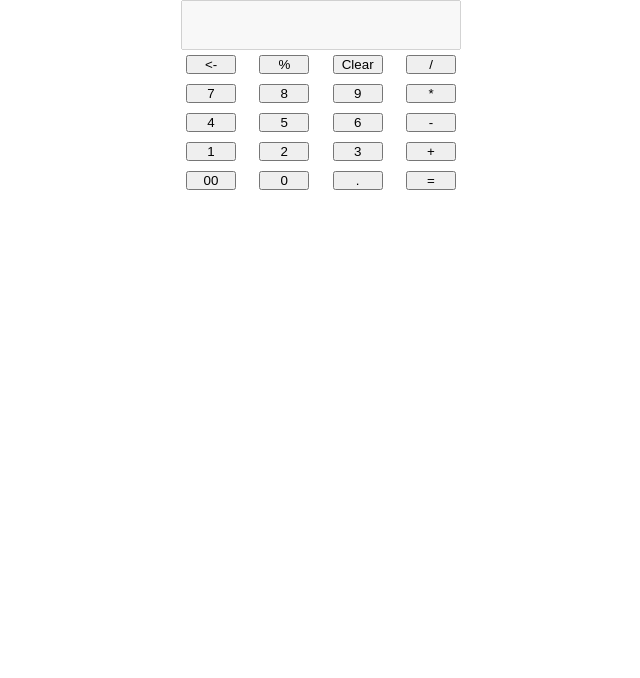
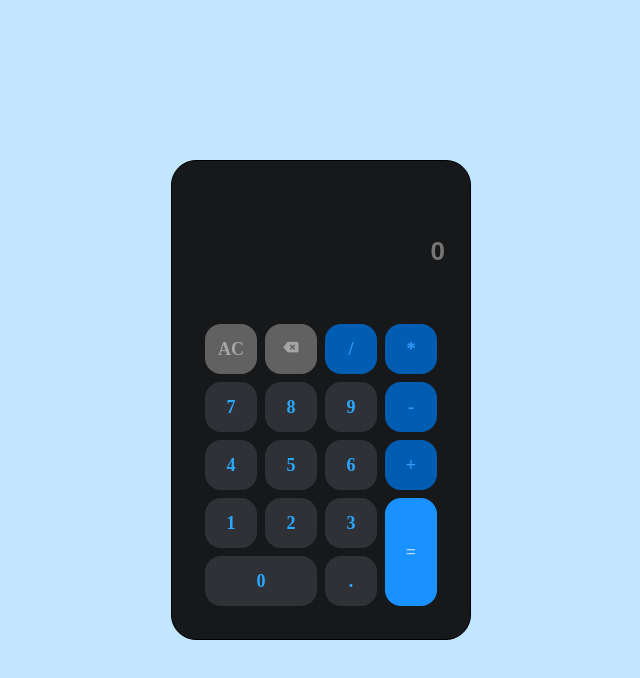
Before and after one commit to virajpate001/Calculator, a plain HTML site: page index.html in a window 1280 px wide. Shown: the whole page, without its empty margins (319-959 px from the left). Drawn offline with nearby package versions, Linux system fonts and the light colour scheme.

Commit message:
calculator

```diff
--- a/index.html
+++ b/index.html
@@ -1,54 +1,66 @@
 <!DOCTYPE html>
 <html lang="en">
+
 <head>
     <meta charset="UTF-8">
     <meta name="viewport" content="width=device-width, initial-scale=1.0">
     <title>Calculator</title>
     <link rel="stylesheet" href="style.css">
+    <link href='https://unpkg.com/boxicons@2.1.4/css/boxicons.min.css' rel='stylesheet'>
+
 </head>
+
 <body>
-  <div class="calculator">
-    <div class="innervalue">
-        <input id="fresult" class="display-box" type="text"  disabled>
+    <div id="calculate">
+        <div class="calInner">
+            <div class="innerValue">
+                <input id="resultArea" class="display-box" type="text" placeholder="0" value="" disabled>
+            </div>
+
+            <div class="innerButtons">
+                <table>
+                    <tbody>
+                        <tr>
+                            <td class="bg-light" onclick="clearScreen()">AC</td>
+                            <td class="bg-light" onclick="backspace()"><i class='bx bxs-tag-x'></i></td>
+                            <td class="primaricolor" onclick="display('/')">/</td>
+                            <td class="primaricolor" onclick="display('*')">*</td>
+                        </tr>
+                        <tr>
+                            <td class="bgbtn" onclick="display('7')">7</td>
+                            <td class="bgbtn" onclick="display('8')">8</td>
+                            <td class="bgbtn" onclick="display('9')">9</td>
+                            <td class="primaricolor" onclick="display('-')">-</td>
+                        </tr>
+                        <tr>
+                            <td class="bgbtn" onclick="display('4')">4</td>
+                            <td class="bgbtn" onclick="display('5')">5</td>
+                            <td class="bgbtn" onclick="display('6')">6</td>
+                            <td class="primaricolor" onclick="display('+')">+</td>
+                        </tr>
+                        <tr>
+                            <td class="bgbtn" onclick="display('1')">1</td>
+                            <td class="bgbtn" onclick="display('2')">2</td>
+                            <td class="bgbtn" onclick="display('3')">3</td>
+                            <td class="seccolor" rowspan="2" onclick="calculate()">=</td>
+                        </tr>
+                        <tr>
+                            <td class="bgbtn" colspan="2" onclick="display('0')">0</td>
+                            <td class="bgbtn" onclick="display('.')">.</td>
+
+
+                        </tr>
+                    </tbody>
+
+                </table>
+            </div>
+        </div>
+
     </div>
-    <div class="upper-sec">
-        <div class="row">
-        <button onclick="clearonebyone()"><-</button>
-        <button  onclick="display('%')">%</button>
-        <button class="clearbtn" onclick="clearScreen()">Clear</button>
-        <button onclick="display('/')">/</button>
-        </div>
-    </div>
-    <div class="mid-sec">
-        <div class="row">
-        <button value="7" onclick="display('7')">7</button>
-        <button value="8" onclick="display('8')">8</button>
-        <button value="9" onclick="display('9')">9</button>
-        <button value="" onclick="display('')">*</button>
-        </div>
-        <div class="row">
-        <button value="4" onclick="display('4')">4</button>
-        <button value="5" onclick="display('5')">5</button>
-        <button value="6" onclick="display('6')">6</button>
-        <button value="-" onclick="display('-')">-</button>
-        </div>
-        <div class="row">
-        <button value="1" onclick="display('1')">1</button>
-        <button value="2" onclick="display('2')">2</button>
-        <button value="3" onclick="display('3')">3</button>
-        <button value="+" onclick="display('+')">+</button>
-        </div>
-    </div>
-    <div class="bottom-sec">
-        <div class="row">
-        <button value="00" onclick="display('00')">00</button>
-        <button value="0" onclick="display('0')">0</button>
-        <button value="." onclick="display('.')">.</button>
-        <button value="=" onclick="calculate()">=</button>
-        </div>
-    </div>
-</div>
 
-<script src="main.js"></script>
+
+
+    <script src="main.js"></script>
 </body>
+
 </html>
--- a/main.js
+++ b/main.js
@@ -1,34 +1,30 @@
+let resultArea = document.querySelector("#resultArea");
+
 function clearScreen(){
-    document.getElementById("fresult").value = "";
+  resultArea.value = "";
 }
 
 function display(value){
-    document.getElementById("fresult").value += value;
+  resultArea.value += value;
   }
 
-function clearonebyone(){
-    var inputElement= document.getElementById("fresult");
-    let inputText = inputElement.value;
-    let match = inputText.match(/\d$/);
-    if (match) {
-    let digitToRemove = match[0];
-    inputText = inputText.slice(0, -1);
-  }
-  inputElement.value = inputText;
+function backspace(){
+   let currentValue = document.querySelector("#resultArea").value;
+   resultArea.value = currentValue. slice(0, -1);
 }
 
 function calculate(){
 
 
     try{
-      var resultval= document.getElementById("fresult").value;
+      var resultval= document.querySelector("#resultArea").value;
       var calvalue = eval(resultval);
-      document.getElementById("fresult").value = calvalue;
+      document.querySelector("#resultArea").value = calvalue;
 
     }
     catch (error){
-         console.error("An error occurred:", error.message);
+
          alert("Enter Valid value");
-         document.getElementById("fresult").value = "";
+         document.querySelector("#resultArea").value = "";
     }
 }
--- a/style.css
+++ b/style.css
@@ -4,25 +4,70 @@
     box-sizing: border-box;
 }
 
-.calculator{
-    width: 280px;
-    height: auto;
-    margin: auto;
+body{
+    background-color: #c2e6ff;
 }
 
- button{
-     width: 50px;
-     margin:5px;
-     cursor: pointer;
- }
+.calInner{
+    width: 300px;
+    height: auto;
+    border: 1px solid;
+    background-color: #17181A;
+    border-radius: 25px;
+    padding: 25px;
 
- input{
-     width: 100%;
-     display: inline;
-     height: 50px;
- }
+}
 
-.row{
-display: flex;
-    justify-content: space-between;
+.display-box{
+    border: none;
+    width: 100%;
+    height: 130px;
+    background: transparent;
+    color: #fff;
+    text-align: end;
+    font-size: 26px;
+    font-weight: bold;
 }
+
+#calculate{
+    display: flex;
+    justify-content: center;
+    align-items: center;
+    height: 100vh;
+
+}
+
+table{
+    width: 100%;
+    border-spacing: 8px;
+}
+
+table tbody td{
+    width: 50px;
+    height: 50px;
+    text-align: center;
+    border-radius: 16px;
+    font-size: 18px;
+    font-weight: bold;
+    cursor: pointer;
+}
+
+.bg-light{
+    background-color: #616161;
+    color: #A5A5A5;
+}
+
+.primaricolor{
+    background-color: #005DB2;
+    color: #339DFF;
+}
+
+.seccolor{
+    background-color: #1991FF;
+    color: #B2DAFF;
+}
+
+.bgbtn{
+    background-color: #303136;
+    color: #29A8FF;
+}
```
Also changed, not shown: test.html (added, +78 -0 lines).
